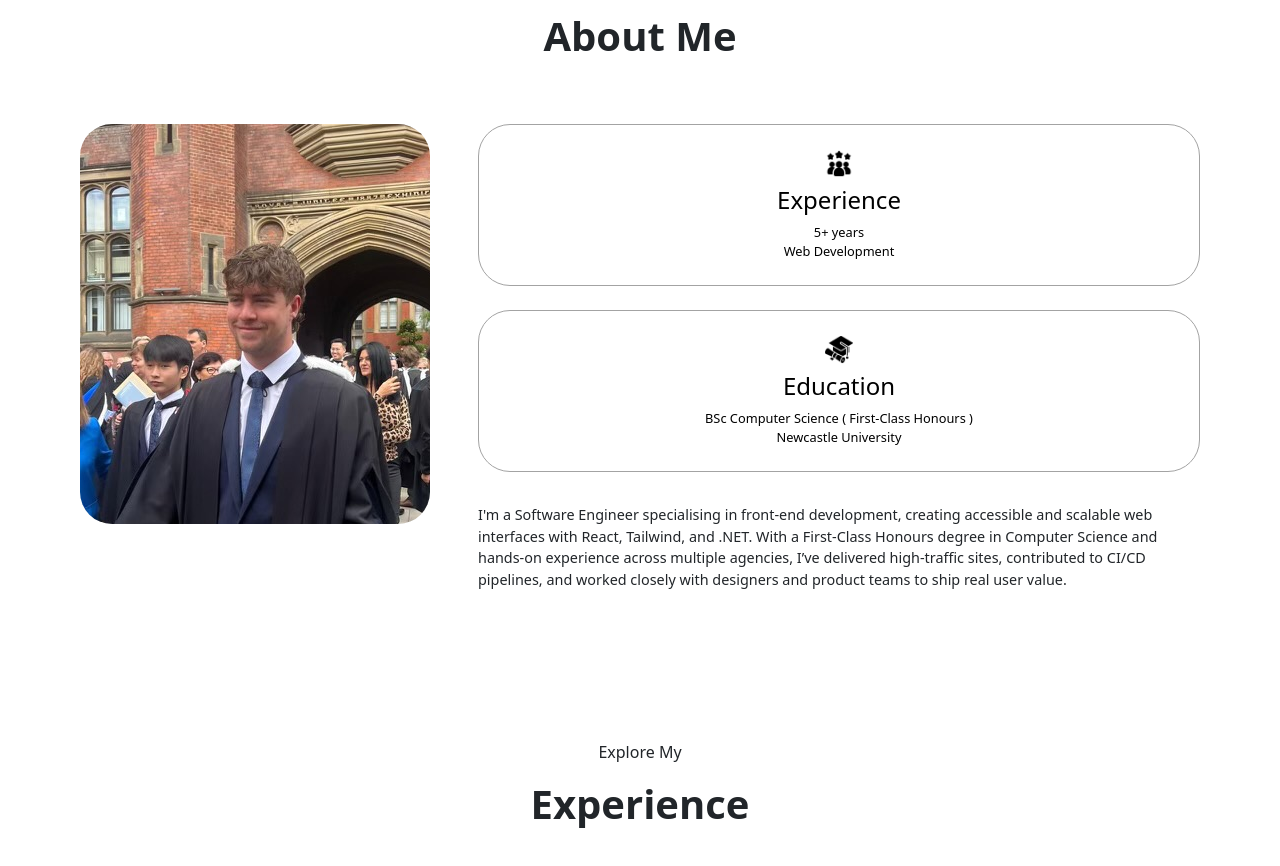
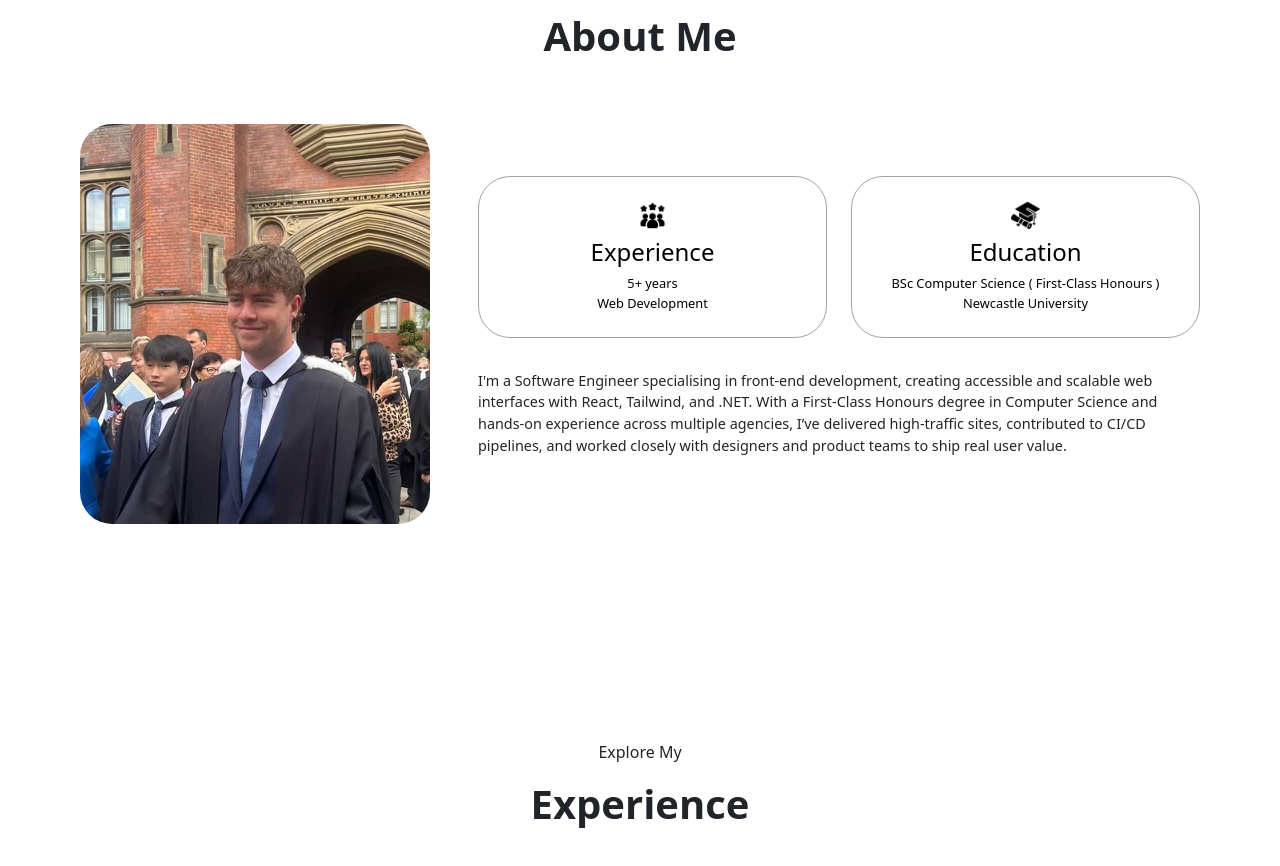
Before and after one commit to ethanmattison2002/personal-portfolio, a React (Create React App) app: page / in a window 1280 px wide. Shown: the part 860-1726 px from the top of the page. Built offline with nearby package versions, Linux system fonts and the light colour scheme.

Commit message:
Fixed about section to have inline grid

```diff
--- a/src/App.css
+++ b/src/App.css
@@ -458,6 +458,8 @@ h3 {
 
 .about--details--container > .about--containers {
   margin: 0 0 3rem 0;
+  flex-wrap: nowrap;
+  flex-direction: row;
 }
 
 .about--containers {
```
